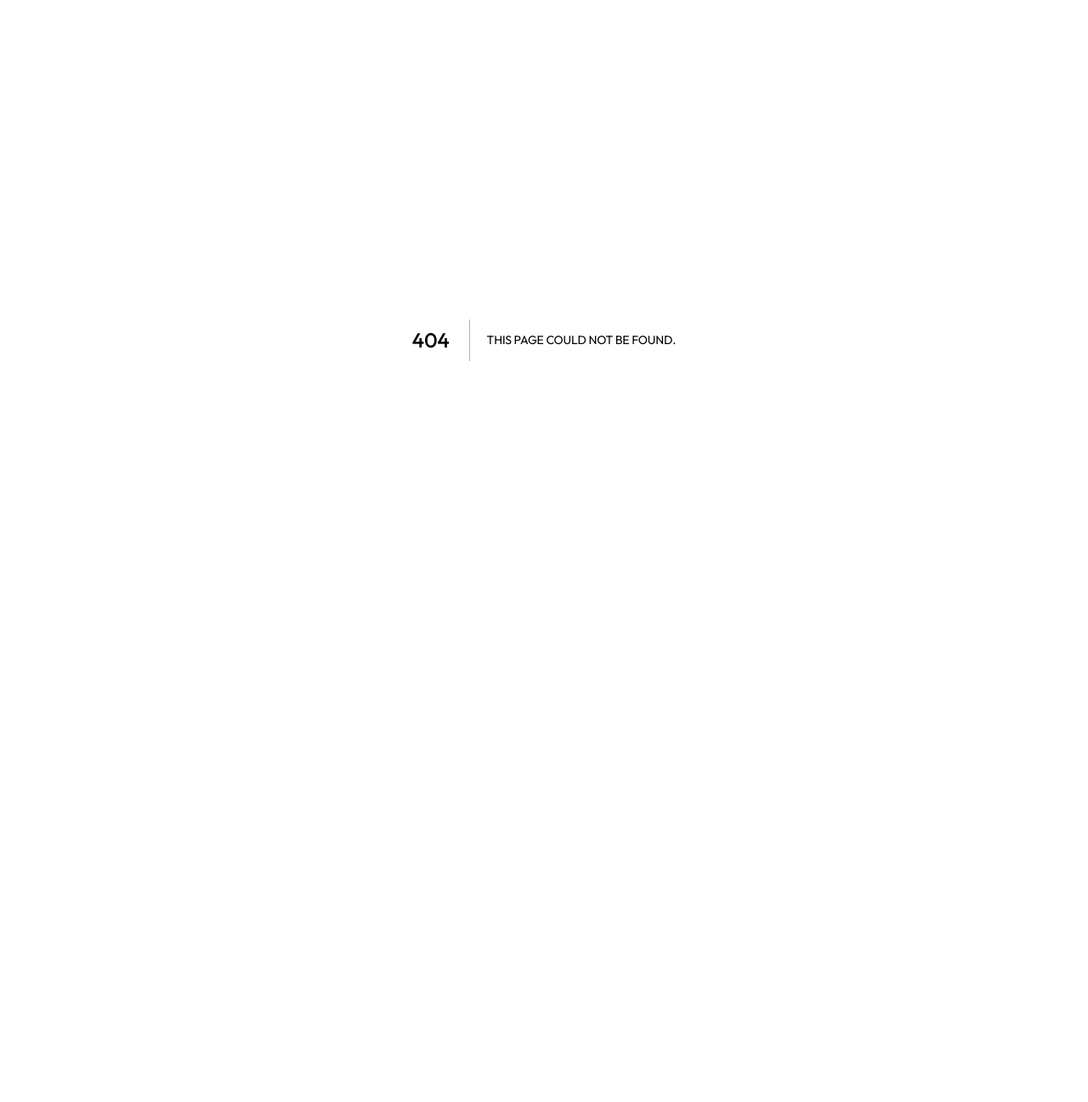
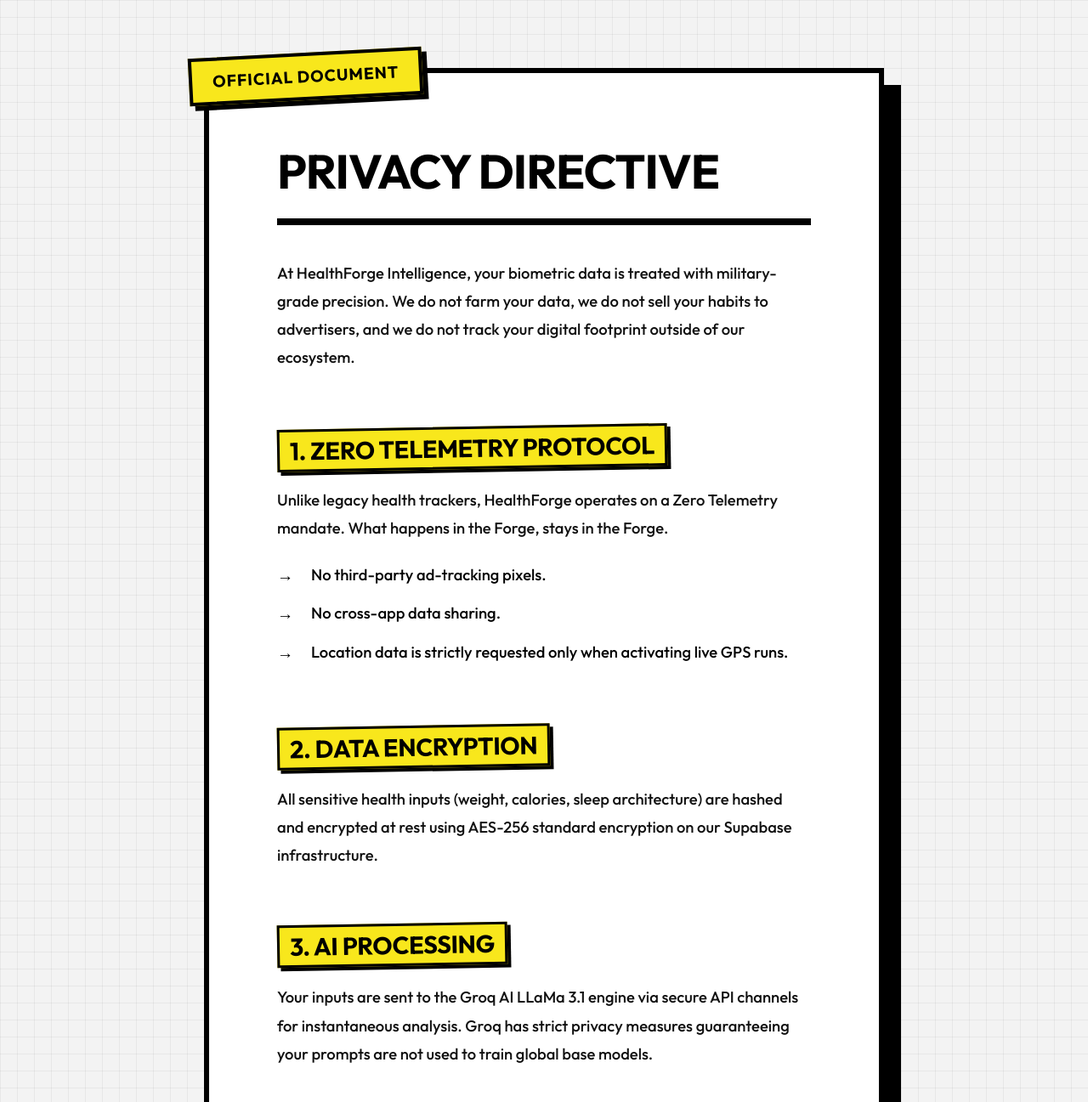
Before and after one commit to harshshirke66/HealthForge, a Next.js app: page /privacy in a window 1280 px wide. Before the commit this address had no page. Shown: the top 1297 px of the page at 85% size. Before the commit the page ends 800 px from the top, so only its background shows below. Built offline with nearby package versions, Linux system fonts and the light colour scheme.

Commit message:
feat(legal): create classified privacy directive document page

```diff
--- /dev/null
+++ b/src/app/privacy/page.tsx
@@ -0,0 +1,40 @@
+"use client";
+import React from 'react';
+import Link from 'next/link';
+import { ArrowLeft } from 'lucide-react';
+import '../../styles/legal.css';
+
+export default function PrivacyDirective() {
+  return (
+    <div className="legal-container">
+      <div className="legal-content privacy">
+        <div className="legal-badge">Official Document</div>
+
+        <h1>Privacy Directive</h1>
+
+        <p>At HealthForge Intelligence, your biometric data is treated with military-grade precision. We do not farm your data, we do not sell your habits to advertisers, and we do not track your digital footprint outside of our ecosystem.</p>
+
+        <h2>1. Zero Telemetry Protocol</h2>
+        <p>Unlike legacy health trackers, HealthForge operates on a Zero Telemetry mandate. What happens in the Forge, stays in the Forge.</p>
+        <ul>
+          <li>No third-party ad-tracking pixels.</li>
+          <li>No cross-app data sharing.</li>
+          <li>Location data is strictly requested only when activating live GPS runs.</li>
+        </ul>
+
+        <h2>2. Data Encryption</h2>
+        <p>All sensitive health inputs (weight, calories, sleep architecture) are hashed and encrypted at rest using AES-256 standard encryption on our Supabase infrastructure.</p>
+
+        <h2>3. AI Processing</h2>
+        <p>Your inputs are sent to the Groq AI LLaMa 3.1 engine via secure API channels for instantaneous analysis. Groq has strict privacy measures guaranteeing your prompts are not used to train global base models.</p>
+
+        <div className="legal-footer">
+          <Link href="/" className="legal-back-btn">
+             <ArrowLeft size={20} /> Return to Base
+          </Link>
+          <span className="last-updated">UPDATED: APRIL 2026</span>
+        </div>
+      </div>
+    </div>
+  );
+}
```
